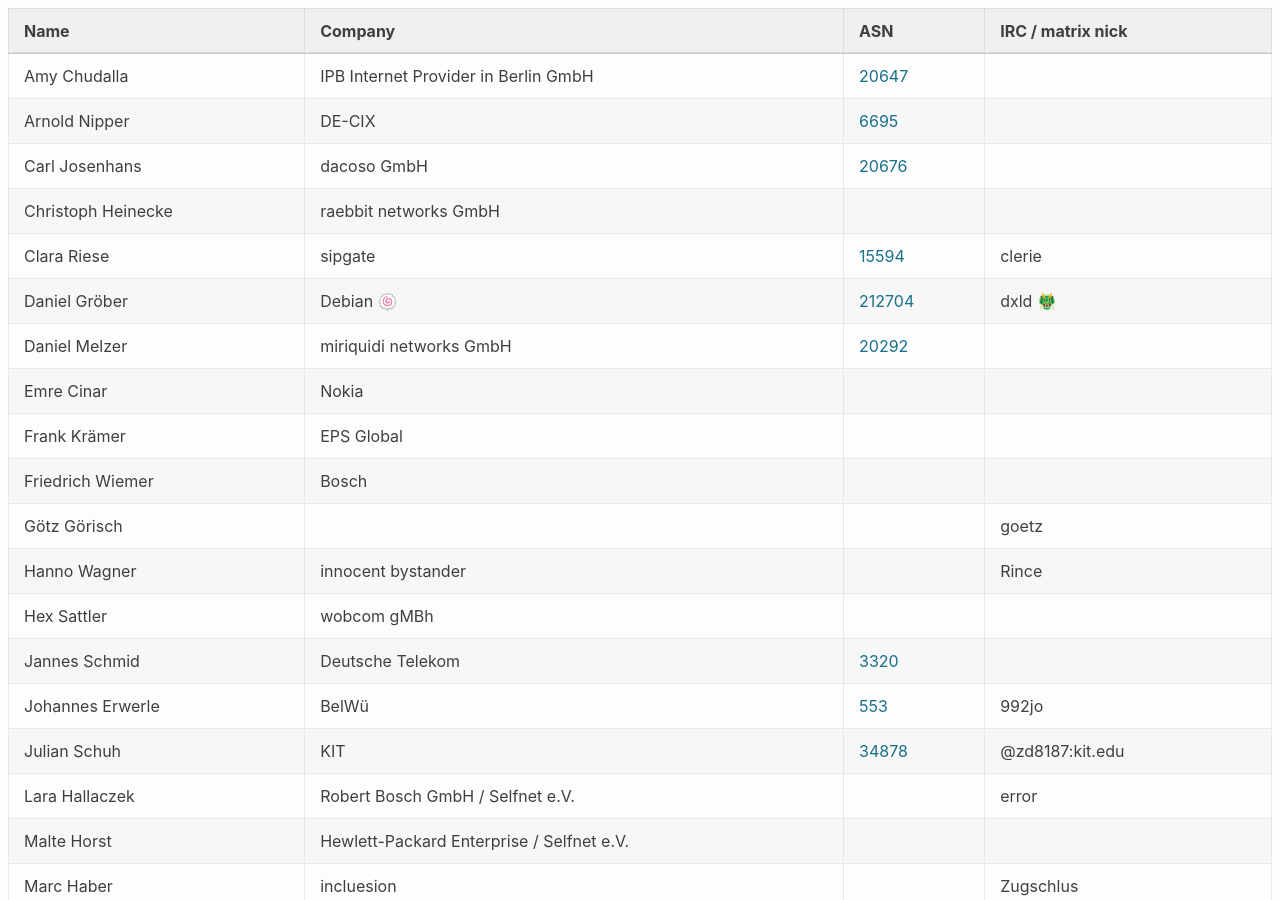
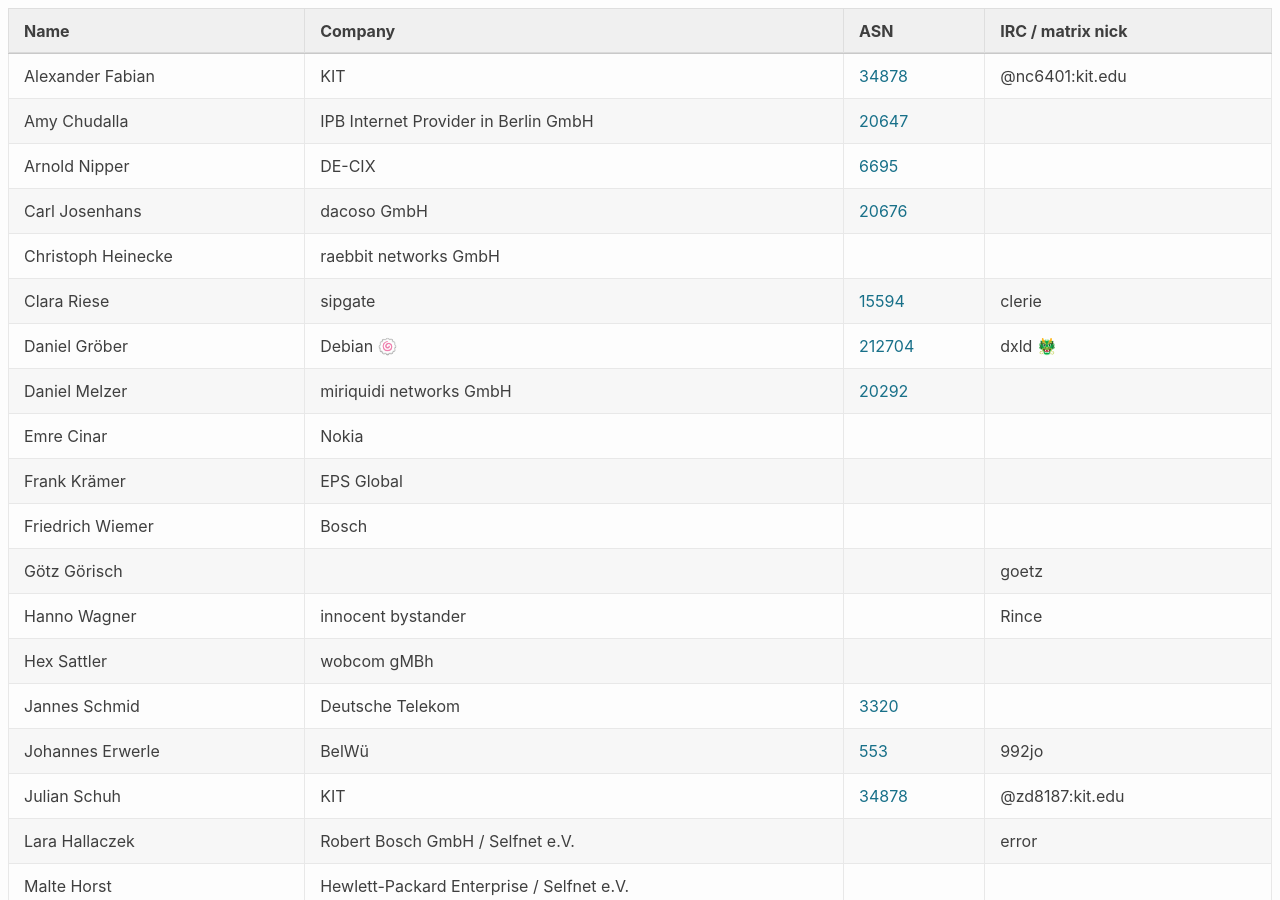
Before and after one commit to denog/pretix-attendeelist, a Jekyll site: the page built from denogmeetup25-06/index.markdown, in a window 1280 px wide and 900 px high. Built offline with Jekyll 4.4.1, drawn with Linux system fonts in a browser that asks for light colours.

Commit message:
Latest data: Sat Jun  7 18:35:34 UTC 2025

```diff
--- a/_data/attendees_denogmeetup25-06.json
+++ b/_data/attendees_denogmeetup25-06.json
@@ -1,4 +1,10 @@
 [
+  {
+    "name": "Alexander Fabian",
+    "company": "KIT",
+    "irc": "@nc6401:kit.edu",
+    "asn": "34878"
+  },
   {
     "name": "Amy Chudalla",
     "company": "IPB Internet Provider in Berlin GmbH",
```
